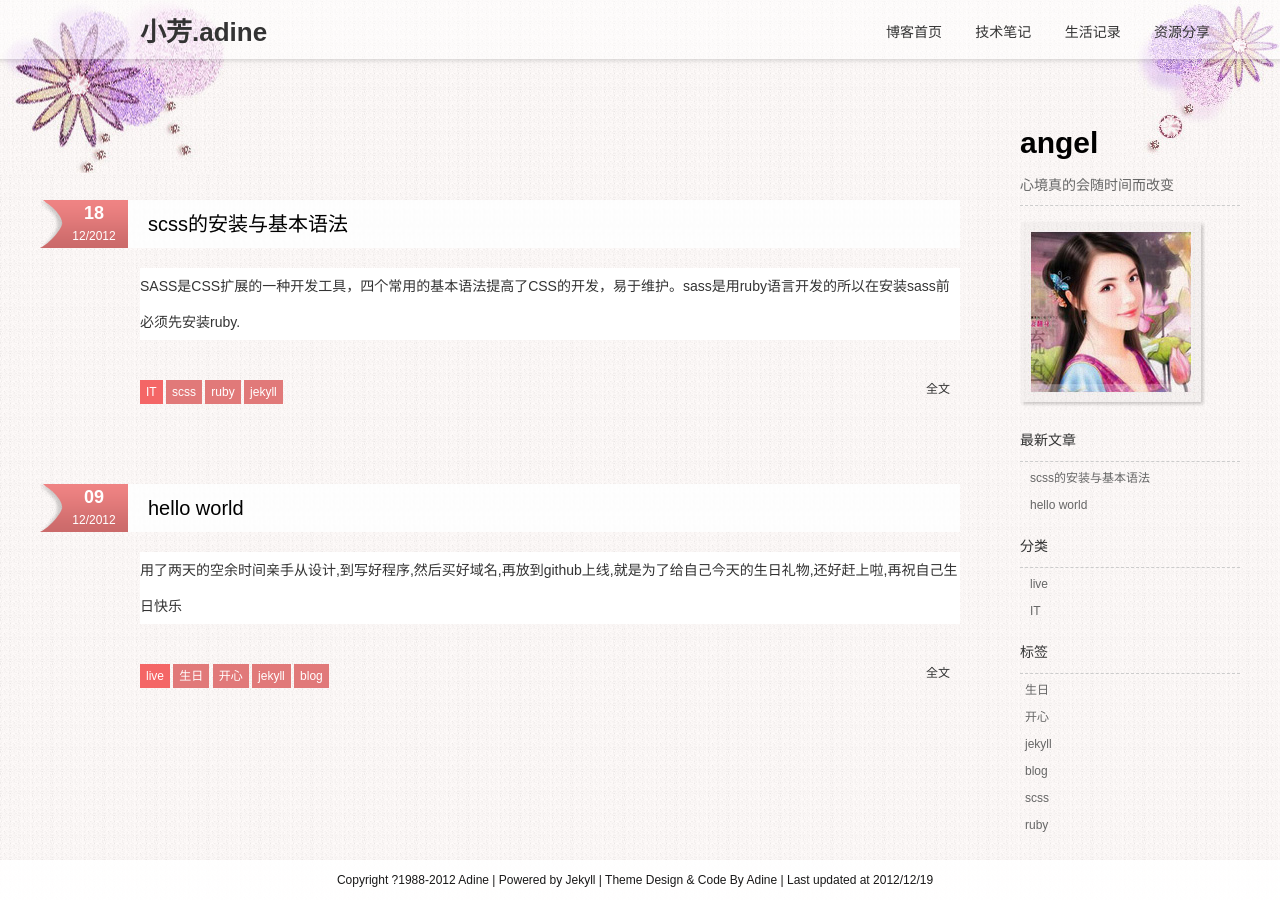
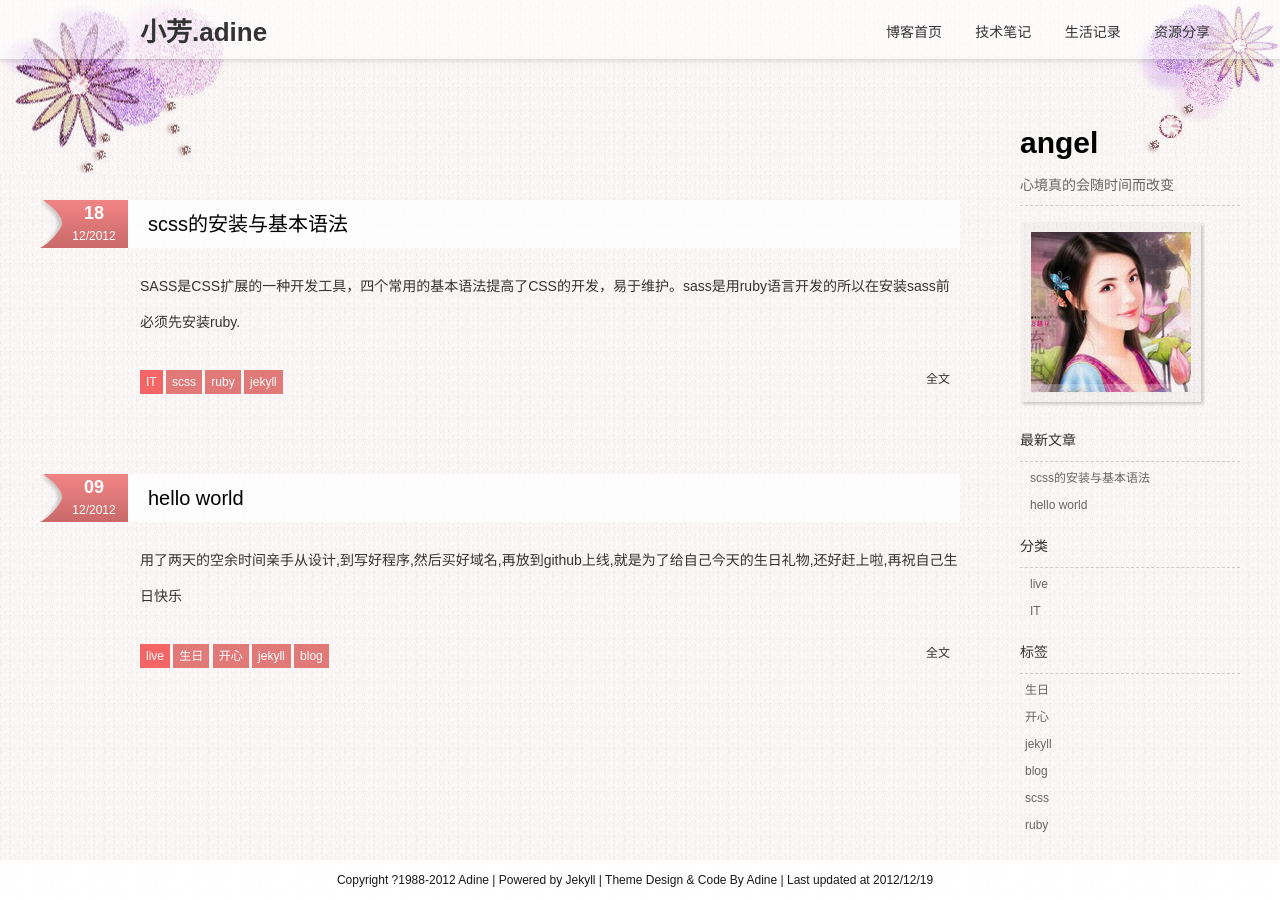
Before and after one commit to adine-zhu/myblog, a Jekyll site: the page built from index.html, in a window 1280 px wide. Built offline with Jekyll 4.4.1, drawn with Linux system fonts in a browser that asks for light colours; comment, search, counter and statistics services are not loaded.

Commit message:
update css

```diff
--- a/css/master.css
+++ b/css/master.css
@@ -126,8 +126,7 @@ html{
 	color:#333333;
 	line-height:36px;
 	font-size:14px;
-	margin:20px 0 40px 100px;
-	background:#fff;
+	margin:20px 0 30px 100px;
 	}
 
 .article{
```
